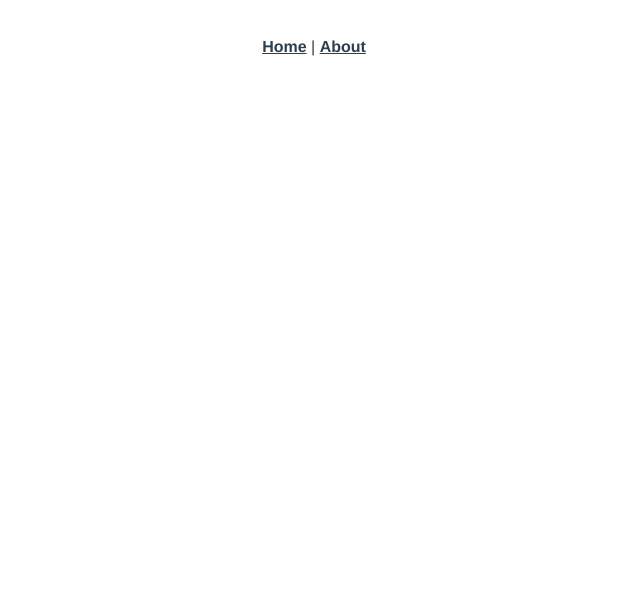
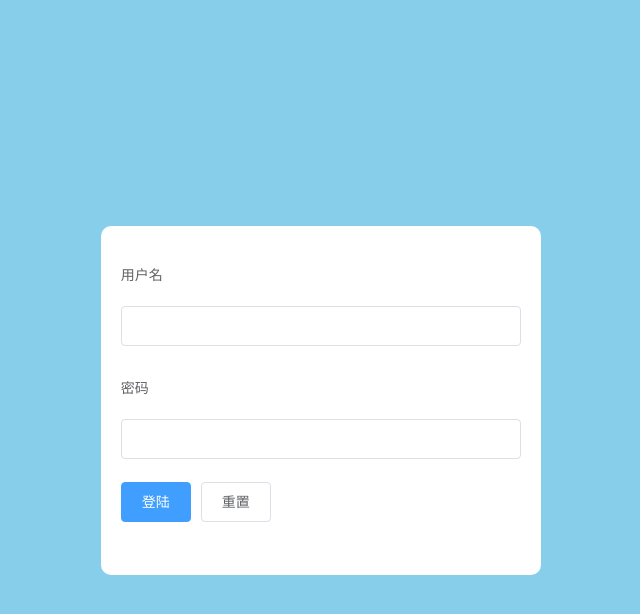
Before and after one commit to LanYuanyyy/shop-adim-k, a Vue app: page /#/Login in a window 1280 px wide. Shown: the top 614 px of the page, without its empty margins (326-966 px from the left). Built offline with nearby package versions, Linux system fonts and the light colour scheme.

Commit message:
登陆界面样式完成

```diff
--- a/package.json
+++ b/package.json
@@ -4,10 +4,12 @@
   "private": true,
   "scripts": {
     "serve": "vue-cli-service serve",
-    "build": "vue-cli-service build"
+    "build": "vue-cli-service build",
+    "start": "npm run serve"
   },
   "dependencies": {
     "core-js": "^2.6.5",
+    "element-ui": "^2.10.0",
     "vue": "^2.6.10",
     "vue-router": "^3.0.3"
   },
--- a/src/App.vue
+++ b/src/App.vue
@@ -1,29 +1,15 @@
 <template>
   <div id="app">
-    <div id="nav">
-      <router-link to="/">Home</router-link> |
-      <router-link to="/about">About</router-link>
-    </div>
     <router-view/>
   </div>
 </template>
 
-<style lang="less">
+<script>
+export default {};
+</script>
+
+<style>
 #app {
-  font-family: 'Avenir', Helvetica, Arial, sans-serif;
-  -webkit-font-smoothing: antialiased;
-  -moz-osx-font-smoothing: grayscale;
-  text-align: center;
-  color: #2c3e50;
-}
-#nav {
-  padding: 30px;
-  a {
-    font-weight: bold;
-    color: #2c3e50;
-    &.router-link-exact-active {
-      color: #42b983;
-    }
-  }
+  height: 100%;
 }
 </style>
--- /dev/null
+++ b/src/assets/css/index.css
@@ -0,0 +1,5 @@
+html,body{
+  height: 100%;
+  margin: 0;
+  padding: 0;
+}
--- a/src/components/HelloWorld.vue
+++ /dev/null
@@ -1,57 +0,0 @@
-<template>
-  <div class="hello">
-    <h1>{{ msg }}</h1>
-    <p>
-      For a guide and recipes on how to configure / customize this project,<br>
-      check out the
-      <a href="https://cli.vuejs.org" target="_blank" rel="noopener">vue-cli documentation</a>.
-    </p>
-    <h3>Installed CLI Plugins</h3>
-    <ul>
-      <li><a href="https://github.com/vuejs/vue-cli/tree/dev/packages/%40vue/cli-plugin-babel" target="_blank" rel="noopener">babel</a></li>
-    </ul>
-    <h3>Essential Links</h3>
-    <ul>
-      <li><a href="https://vuejs.org" target="_blank" rel="noopener">Core Docs</a></li>
-      <li><a href="https://forum.vuejs.org" target="_blank" rel="noopener">Forum</a></li>
-      <li><a href="https://chat.vuejs.org" target="_blank" rel="noopener">Community Chat</a></li>
-      <li><a href="https://twitter.com/vuejs" target="_blank" rel="noopener">Twitter</a></li>
-      <li><a href="https://news.vuejs.org" target="_blank" rel="noopener">News</a></li>
-    </ul>
-    <h3>Ecosystem</h3>
-    <ul>
-      <li><a href="https://router.vuejs.org" target="_blank" rel="noopener">vue-router</a></li>
-      <li><a href="https://vuex.vuejs.org" target="_blank" rel="noopener">vuex</a></li>
-      <li><a href="https://github.com/vuejs/vue-devtools#vue-devtools" target="_blank" rel="noopener">vue-devtools</a></li>
-      <li><a href="https://vue-loader.vuejs.org" target="_blank" rel="noopener">vue-loader</a></li>
-      <li><a href="https://github.com/vuejs/awesome-vue" target="_blank" rel="noopener">awesome-vue</a></li>
-    </ul>
-  </div>
-</template>
-
-<script>
-export default {
-  name: 'HelloWorld',
-  props: {
-    msg: String
-  }
-}
-</script>
-
-<!-- Add "scoped" attribute to limit CSS to this component only -->
-<style scoped lang="less">
-h3 {
-  margin: 40px 0 0;
-}
-ul {
-  list-style-type: none;
-  padding: 0;
-}
-li {
-  display: inline-block;
-  margin: 0 10px;
-}
-a {
-  color: #42b983;
-}
-</style>
--- a/src/router.js
+++ b/src/router.js
@@ -1,23 +1,15 @@
 import Vue from 'vue'
 import Router from 'vue-router'
-import Home from './views/Home.vue'
+import Login from './views/Login.vue'
+
 
 Vue.use(Router)
 
 export default new Router({
   routes: [
     {
-      path: '/',
-      name: 'home',
-      component: Home
-    },
-    {
-      path: '/about',
-      name: 'about',
-      // route level code-splitting
-      // this generates a separate chunk (about.[hash].js) for this route
-      // which is lazy-loaded when the route is visited.
-      component: () => import(/* webpackChunkName: "about" */ './views/About.vue')
+      path:'/Login',
+      component:Login
     }
   ]
 })
--- a/src/views/About.vue
+++ /dev/null
@@ -1,5 +0,0 @@
-<template>
-  <div class="about">
-    <h1>This is an about page</h1>
-  </div>
-</template>
--- a/src/views/Home.vue
+++ /dev/null
@@ -1,18 +0,0 @@
-<template>
-  <div class="home">
-    <img alt="Vue logo" src="../assets/logo.png">
-    <HelloWorld msg="Welcome to Your Vue.js App"/>
-  </div>
-</template>
-
-<script>
-// @ is an alias to /src
-import HelloWorld from '@/components/HelloWorld.vue'
-
-export default {
-  name: 'home',
-  components: {
-    HelloWorld
-  }
-}
-</script>
--- /dev/null
+++ b/src/views/Login.vue
@@ -0,0 +1,56 @@
+<template>
+  <!-- er-row 这个组件相当于div 这个组件是用来做布局的 -->
+  <!-- type 是布局格式 -->
+  <!-- justify 是用来设置水平对齐方式的 -->
+  <el-row type="flex" class="row-bg" justify="center" align="middle">
+    <!-- el-col 布局组件 列组件 -->
+    <!-- span 属性是用来设置当前列所占的格数 -->
+    <el-col :xs="14" :sm="12" :md="10" :lg="8" :xl="6">
+      <el-form ref="form" :model="form" label-width="80px" label-position="top" class="form">
+        <el-form-item label="用户名">
+          <el-input v-model="form.username"></el-input>
+        </el-form-item>
+
+        <el-form-item label="密码">
+          <el-input v-model="form.password"></el-input>
+        </el-form-item>
+
+        <el-form-item>
+          <el-button type="primary" @click="onSubmit">登陆</el-button>
+          <el-button>重置</el-button>
+        </el-form-item>
+      </el-form>
+    </el-col>
+  </el-row>
+</template>
+
+<script>
+export default {
+  data() {
+    return {
+      form: {
+        username: "",
+        password: ""
+      }
+    };
+  },
+  methods: {
+    onSubmit() {
+      console.log("submit!");
+    }
+  }
+};
+</script>
+
+<style>
+.row-bg {
+  height: 100%;
+  background-color: skyblue;
+}
+.form {
+  background-color: #fff;
+  border-radius: 10px;
+  padding: 30px 20px;
+  min-width: 400px;
+}
+</style>
```
Also changed, not shown: src/main.js (+9 -0 lines), 1 other file (tests, documents, lock files or other folders).
